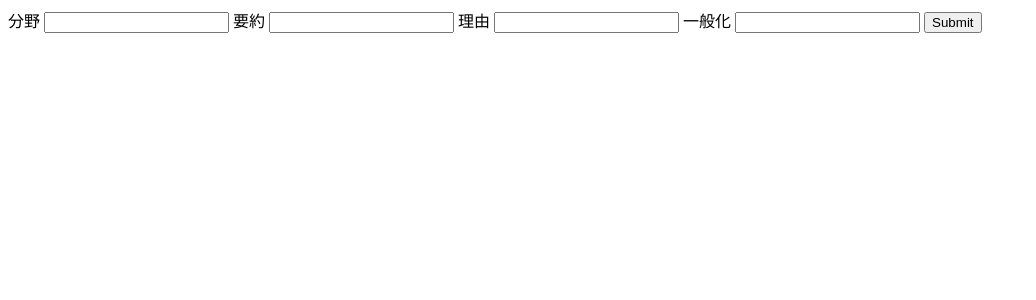
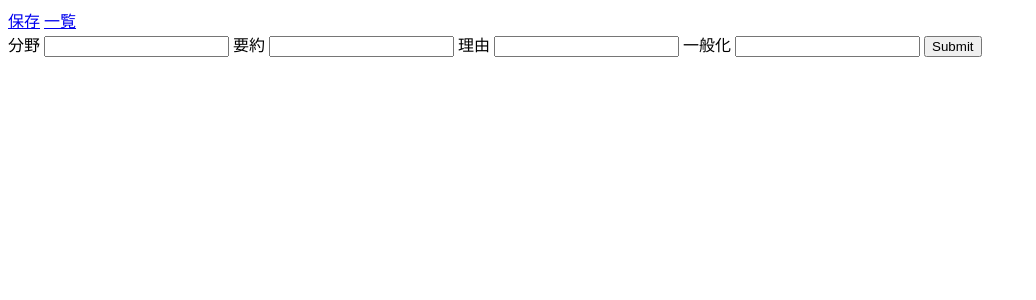
Before and after one commit to Kosei527/review_app, a FastAPI app: page /save-form in a window 1280 px wide. Shown: the top 300 px of the page, without its empty margins (0-1036 px from the left). Run offline with FastAPI, Linux system fonts and the light colour scheme.

Commit message:
Add navigation links

```diff
--- a/static/save.html
+++ b/static/save.html
@@ -5,6 +5,8 @@
         <meta charset="UTF-8">
     </head>
     <body>
+        <a href="/save-form">保存</a>
+        <a href="/list-page">一覧</a>
         <form action="/save" method="post">
             <label for="domain">分野</label>
             <input id="domain" name="domain" type="text">
--- a/templates/list.html
+++ b/templates/list.html
@@ -5,6 +5,8 @@
         <meta charset="UTF-8">
     </head>
     <body>
+        <a href="/save-form">保存</a>
+        <a href="/list-page">一覧</a>
         <form action="/list-page" method="get">
             <input id="keyword" name="keyword">
             <input type="submit">
```
